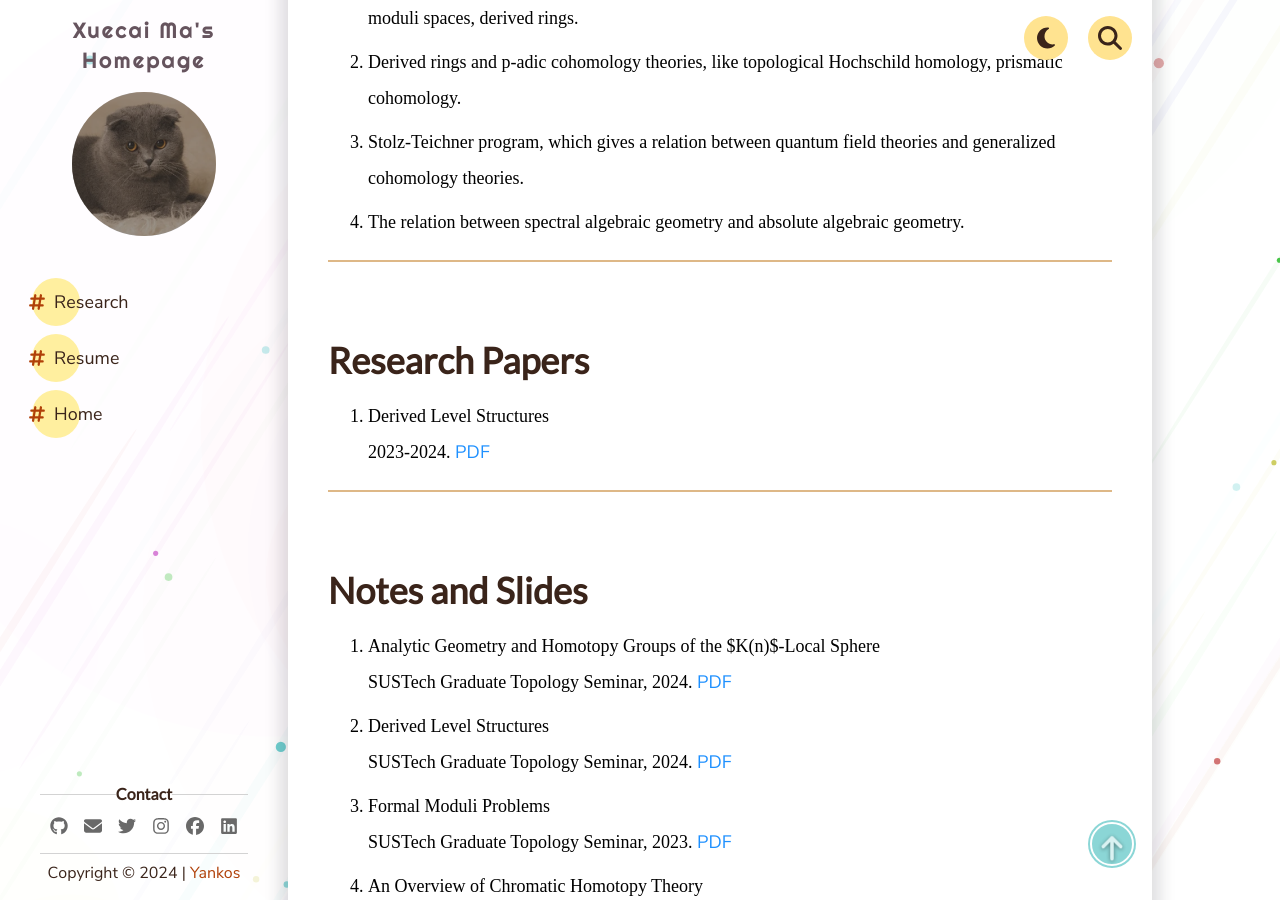
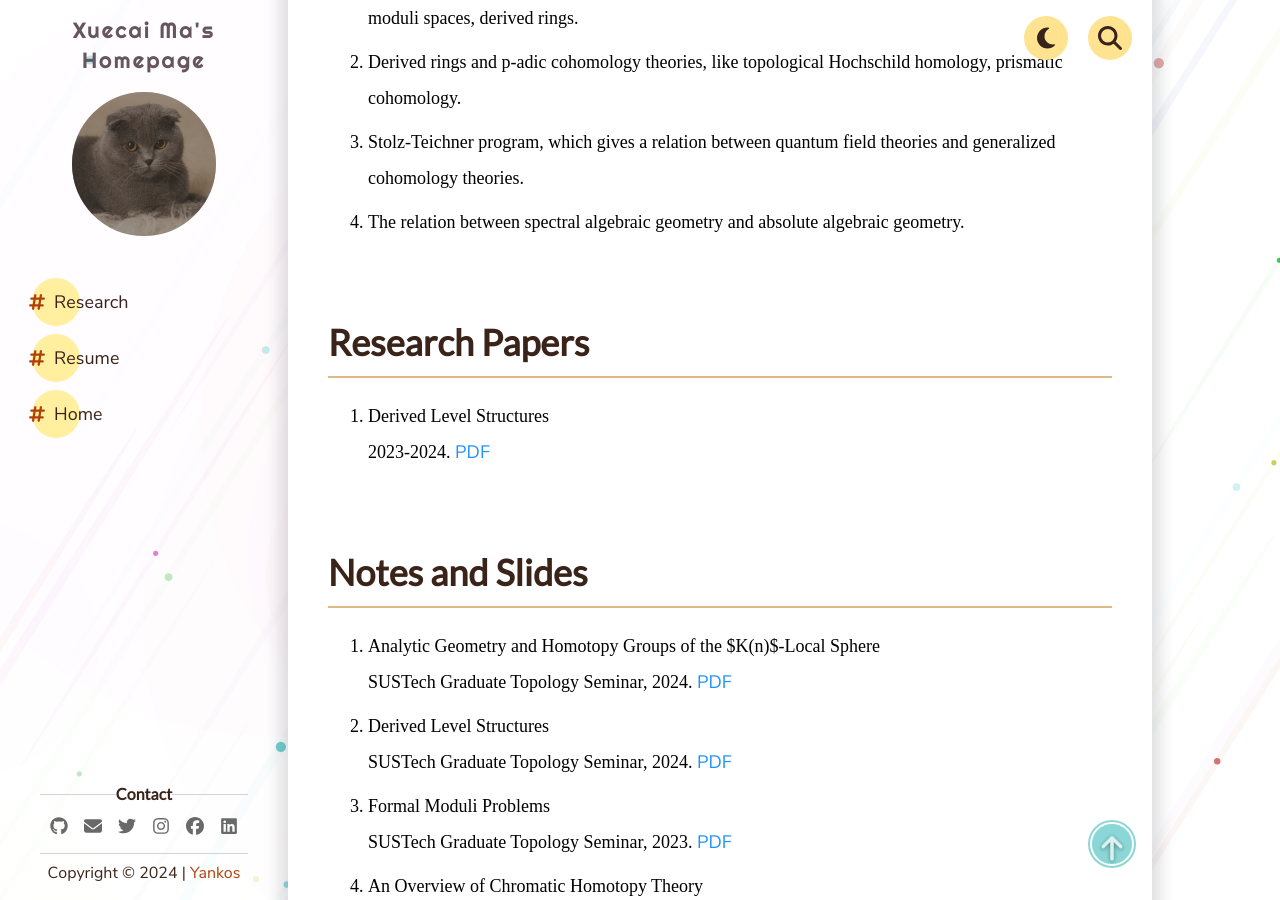
Before and after one commit to maxuecai/maxuecai.github.io, a Jekyll site: the page built from _pages/Research.md, in a window 1280 px wide and 900 px high, scrolled down 947 px. Built offline with Jekyll 4.4.1, drawn with Linux system fonts in a browser that asks for light colours; comment, search, counter and statistics services are not loaded.

```diff
--- a/_pages/Research.md
+++ b/_pages/Research.md
@@ -19,15 +19,16 @@ My research interests are algebraic topology, algebraic geometry, number theory
 4. The relation between spectral algebraic geometry and absolute algebraic geometry.
 
 
+
+# Research Papers
 ---
-# Research Papers
 1. Derived Level Structures
   2023-2024. [PDF](files/Derived_Level.pdf)
 
 
 
+# Notes and Slides
 ---
-# Notes and Slides
 1. Analytic Geometry and Homotopy Groups  of the $K(n)$-Local Sphere
  SUSTech Graduate Topology Seminar, 2024. [PDF](files/K(n)sphere.pdf)
 2. Derived Level Structures
```
